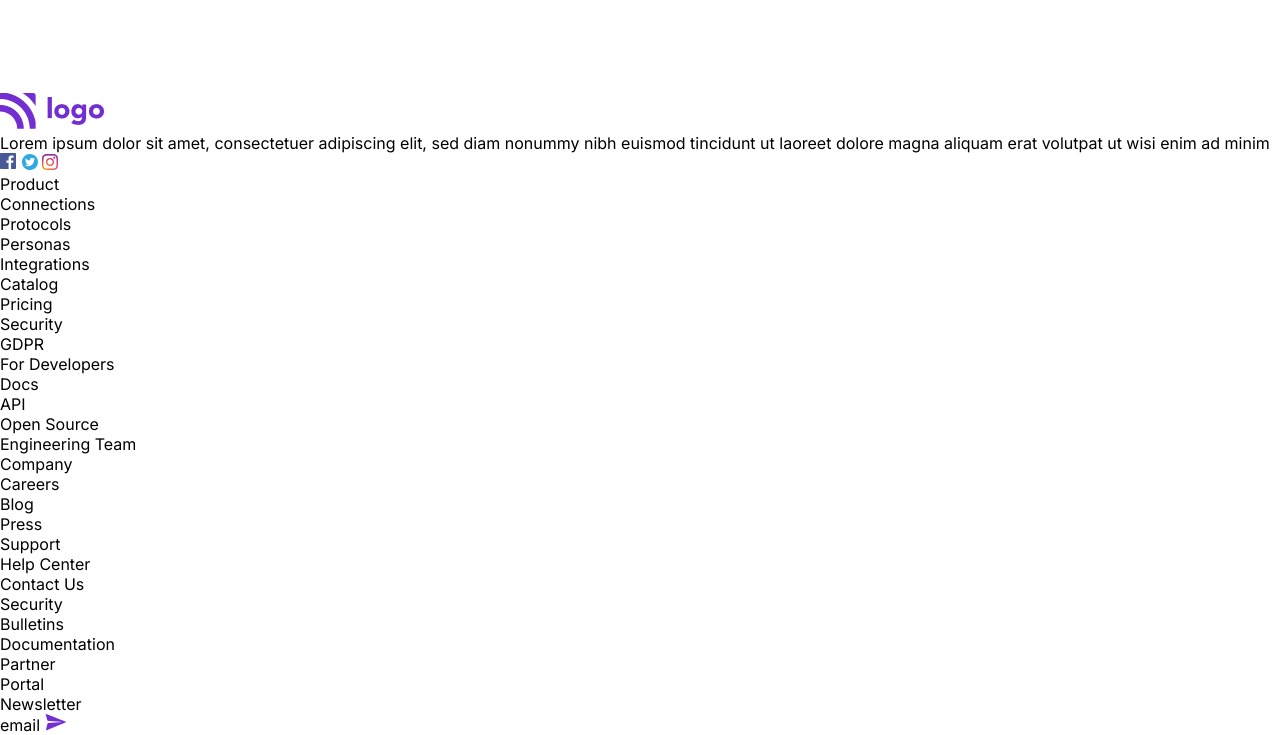
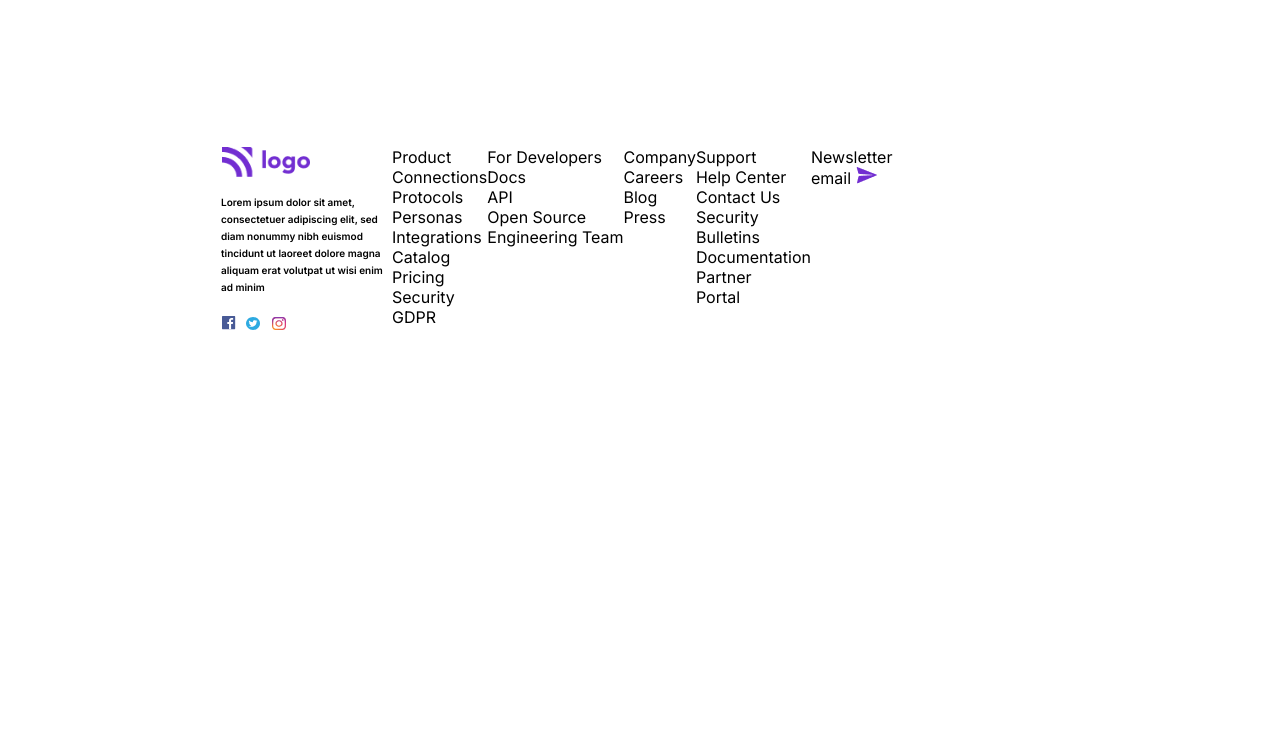
Before and after one commit to vyomPundhir/-Data-Analytics-Landing-Page, a plain HTML site: page index.html in a window 1280 px wide. Shown: the part 3125-3860 px from the top of the page. After the commit the page ends 3672 px from the top, so only its background shows below. Drawn offline with Linux system fonts and the light colour scheme.

Commit message:
footer partially completed.

```diff
--- a/style.css
+++ b/style.css
@@ -575,3 +575,38 @@
 .sign-right-login span{
   color: #722ED1;
 }
+/* footer section */
+.footer{
+  margin-top: 54px;
+  height: 400px;
+  display: flex;
+  flex-direction: row;
+}
+.ft-logo{
+  margin-left: 222px;
+  width: 170px;
+}
+.ft-logo-img img{
+  width: 88px;
+}
+.ft-logo-des{
+  margin-left: -1px;
+  line-height: 17px;
+  font-size: 10px;
+  font-weight: 600;
+  margin-top: 13px;
+}
+.ft-social{
+  margin-top: 18px;
+}
+.fb,.tw{
+  width: 14px;
+}
+.tw{
+  width: 13.5px;
+  margin-left: 5.5px;
+}
+.ig{
+  width: 13.5px;
+  margin-left: 8px;
+}
```
